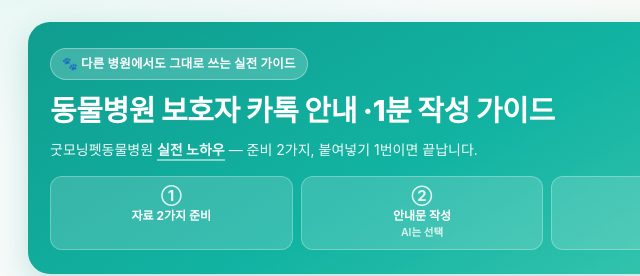
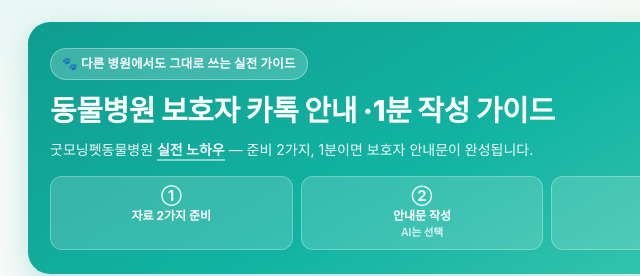
Before and after one commit to PetmateAftercare/Test, a plain HTML site: page index.html in a window 1280 px wide. Shown: the top 276 px of the page, 218-858 px from the left. Drawn offline with Linux system fonts and the light colour scheme.

Commit message:
상단 소개 문구를 AI 선택 구조에 맞게 다듬음

```diff
--- a/index.html
+++ b/index.html
@@ -349,7 +349,7 @@
   <header class="hero">
     <div class="badge">🐾 다른 병원에서도 그대로 쓰는 실전 가이드</div>
     <h1>동물병원 보호자 카톡 안내 <span class="sep">·</span><br class="brk">1분 작성 가이드</h1>
-    <p class="sub">굿모닝펫동물병원 <strong>실전 노하우</strong> — 준비 2가지, 붙여넣기 1번이면 끝납니다.</p>
+    <p class="sub">굿모닝펫동물병원 <strong>실전 노하우</strong> — 준비 2가지, 1분이면 보호자 안내문이 완성됩니다.</p>
     <div class="flow">
       <div><span>①</span>자료 2가지 준비</div>
       <div><span>②</span>안내문 작성<i>AI는 선택</i></div>
```
